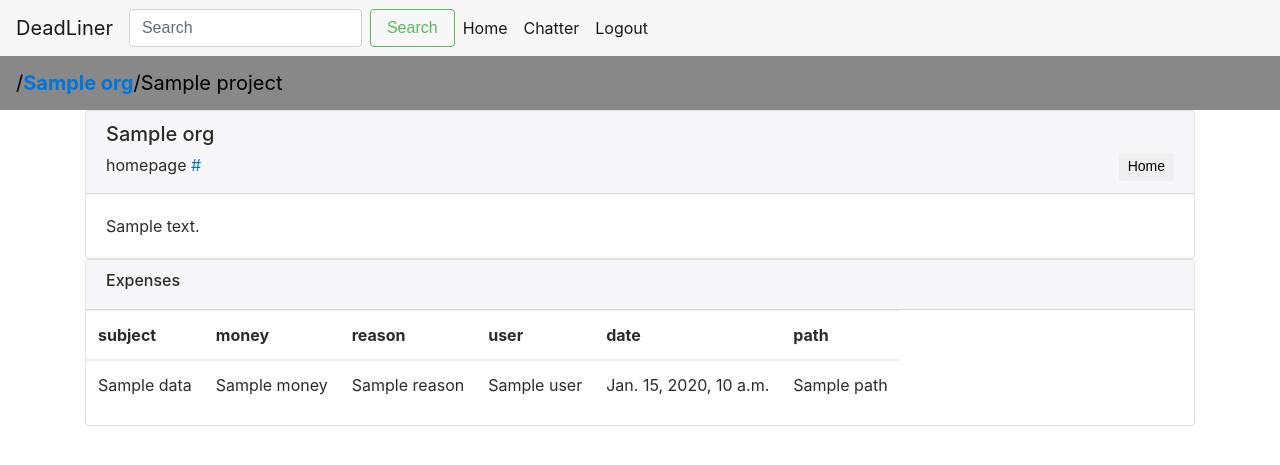
After one commit to maTORIx/deadliner, a Django app: template templates/expense.html in a window 1280 px wide. The commit adds this page. Shown: the top 465 px of the page. Run offline with Django 3.2, Linux system fonts and the light colour scheme; the template is opened without the code that fills it: most values are stand-ins (such as "Sample title", 1, 10 or a date in 2020); some libraries are stand-ins or nearby versions.

Commit message:
add expenses

```diff
--- a/deadliner/urls.py
+++ b/deadliner/urls.py
@@ -31,5 +31,6 @@ urlpatterns = [
     url(r'^commit/?', views.ViewCommit.as_view()),
     url(r'^member/(?P<org>[A-Za-z0-9\-\+\_]+)/?$', views.ViewMember.as_view()),
     url(r'^request/(?P<id>[0-9]*)/?$', views.ViewRequest.as_view()),
-    url(r'^task/?(?P<id>[0-9]*)/?$', views.ViewTask.as_view()),
+    url(r'^task/?(?P<org>[A-Za-z0-9\-\+\_\.]*)?/?$', views.ViewTask.as_view()),
+    url(r'^expense/?(?P<org>[A-Za-z0-9\-\+\_\.]*)?/?$', views.ViewExpense.as_view()),
 ]
--- /dev/null
+++ b/templates/expense.html
@@ -0,0 +1,61 @@
+{% extends 'layout.html' %}
+
+{% block content %}
+{% load method_override %}
+<nav class="navbar navbar-inverse" style="background-color: {{org.color}}">
+  <div class="navbar-brand" style="color: #000000;">/<a href="/org/{{org.name}}"><b>{{org.name}}</b></a>/{{project.title}}</div>
+</nav>
+<div class="container">
+  <div class="row">
+    <div class="col-lg-12">
+      <div class="card">
+        <div class="card-header">
+          <h5>{{org.name}}</h5>
+          <div>homepage
+            <a href="{{org.link_homepage}}">{{org.link_homepage}}</a>
+            <a href="/org/{{org.name}}"><button class="btn btn-default btn-sm float-right">Home</button></a>
+          </div>
+        </div>
+        <div class="card-block">
+          <div>{{org.description}}</div>
+        </div>
+      </div>
+    </div>
+  </div>
+  <div class="row">
+    <div class="col-lg-12">
+      <div class="card">
+        <div class="card-header">
+          <h6>Expenses</h6>
+        </div>
+        <div class="class-block">
+          <table class="table table-hover table-responsive">
+            <thead>
+              <tr>
+                <th>subject</th>
+                <th>money</th>
+                <th>reason</th>
+                <th>user</th>
+                <th>date</th>
+                <th>path</th>
+              </tr>
+            </thead>
+            <tbody>
+              {% for expense in expenses %}
+              <tr>
+                <td>{{expense.data.subject}}</td>
+                <td>{{expense.data.money}}</td>
+                <td>{{expense.data.reason}}</td>
+                <td>{{expense.user}}</td>
+                <td>{{expense.data.date_create}}</td>
+                <td>{{expense.path}}</td>
+              </tr>
+              {% endfor %}
+            </tbody>
+          </table>
+        </div>
+      </div>
+    </div>
+  </div>
+</div>
+{% endblock %}
```
Also changed, not shown: myapp/models.py (+13 -1 lines), myapp/views.py (+70 -1 lines), templates/job.html (+40 -1 lines), templates/organization.html (+5 -2 lines).
